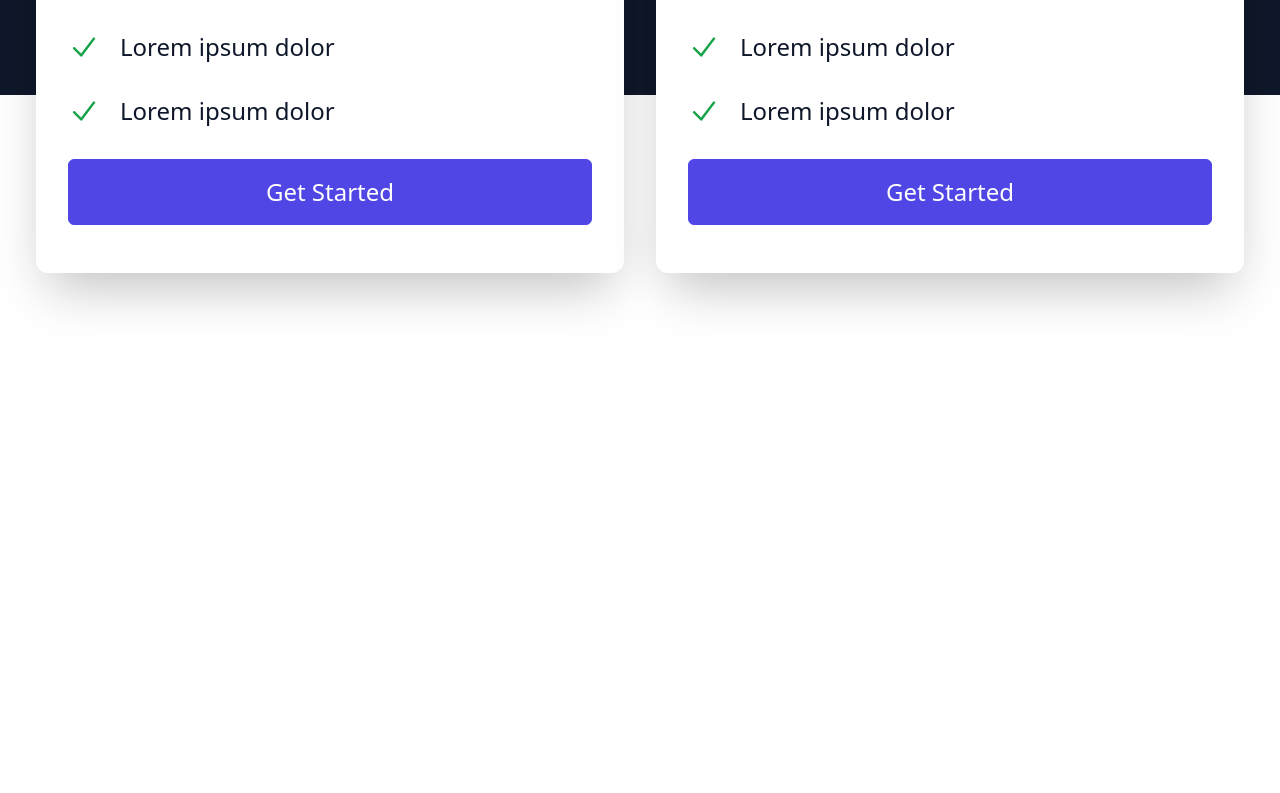
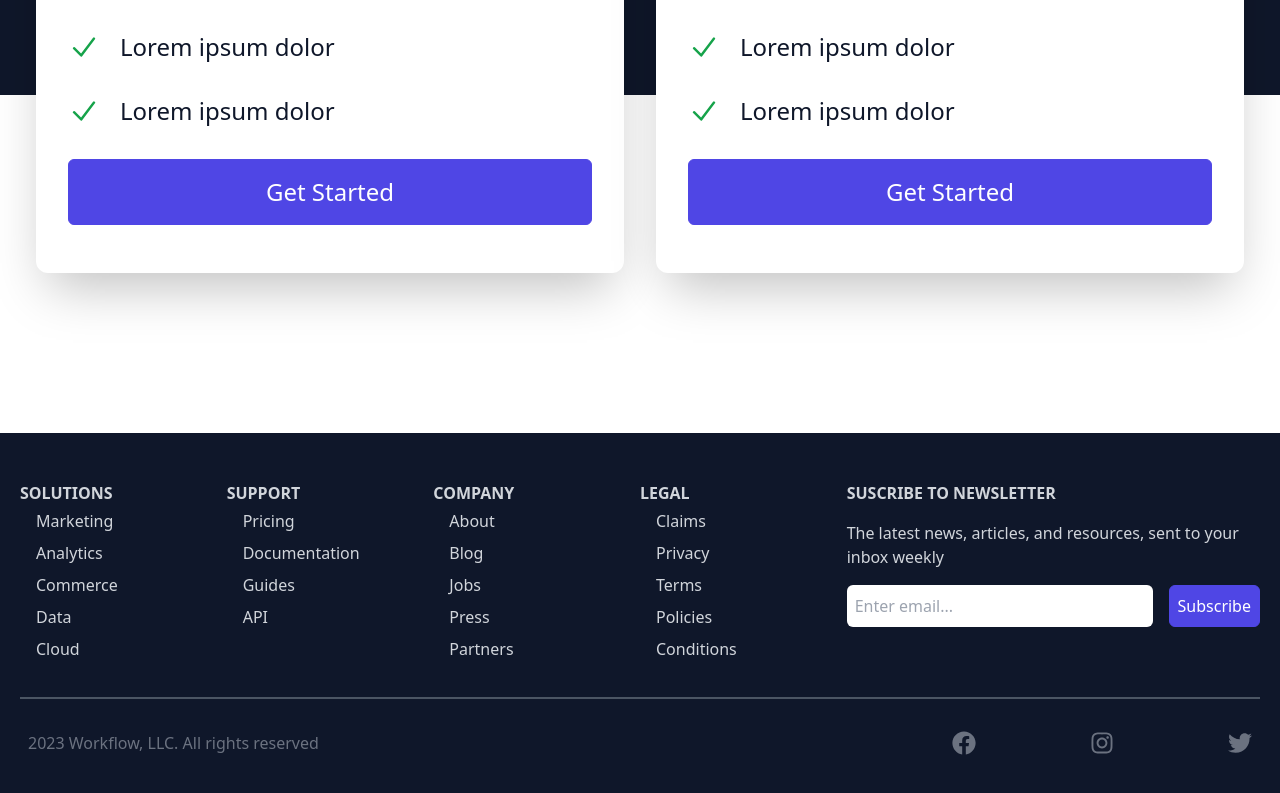
Before and after one commit to joan-gerard/cloud-app-react-tailwind, a React (Create React App) app: page / in a window 1280 px wide. Shown: the part 3691-4484 px from the top of the page. Before the commit the page ends 4028 px from the top, so only its background shows below. Built offline with nearby package versions, Linux system fonts and the light colour scheme; the HTML template or start-up script is replaced by a standard one.

Commit message:
write Footer component

```diff
--- a/package.json
+++ b/package.json
@@ -12,6 +12,7 @@
     "@types/react-dom": "^18.2.1",
     "react": "^18.2.0",
     "react-dom": "^18.2.0",
+    "react-icons": "^4.8.0",
     "react-scripts": "5.0.1",
     "typescript": "^4.9.5",
     "web-vitals": "^2.1.4"
--- a/src/App.tsx
+++ b/src/App.tsx
@@ -1,6 +1,7 @@
 import React from "react";
 import About from "./components/About";
 import AllInOne from "./components/AllInOne";
+import Footer from "./components/Footer";
 import Hero from "./components/Hero";
 import NavBar from "./components/NavBar";
 import Pricing from "./components/Pricing";
@@ -15,6 +16,7 @@
       <Support />
       <AllInOne />
       <Pricing />
+      <Footer />
     </div>
   );
 }
--- /dev/null
+++ b/src/components/Footer.tsx
@@ -0,0 +1,75 @@
+import React from "react";
+import {
+  FaFacebook,
+  FaInstagram,
+  FaTwitter,
+} from "react-icons/fa";
+
+const Footer = () => {
+  return (
+    <div className="w-full mt-24 bg-slate-900 text-gray-300 px-2 py-2">
+      <div className="max-w-[1240px] mx-auto grid grid-cols-2 md:grid-cols-6 border-b-2 border-gray-600 py-8">
+        <div>
+          <h6 className="font-bold uppercase pt-2">Solutions</h6>
+          <ul>
+            <li className="py-1">Marketing</li>
+            <li className="py-1">Analytics</li>
+            <li className="py-1">Commerce</li>
+            <li className="py-1">Data</li>
+            <li className="py-1">Cloud</li>
+          </ul>
+        </div>
+        <div>
+          <h6 className="font-bold uppercase pt-2">Support</h6>
+          <ul>
+            <li className="py-1">Pricing</li>
+            <li className="py-1">Documentation</li>
+            <li className="py-1">Guides</li>
+            <li className="py-1">API</li>
+          </ul>
+        </div>
+        <div>
+          <h6 className="font-bold uppercase pt-2">Company</h6>
+          <ul>
+            <li className="py-1">About</li>
+            <li className="py-1">Blog</li>
+            <li className="py-1">Jobs</li>
+            <li className="py-1">Press</li>
+            <li className="py-1">Partners</li>
+          </ul>
+        </div>
+        <div>
+          <h6 className="font-bold uppercase pt-2">Legal</h6>
+          <ul>
+            <li className="py-1">Claims</li>
+            <li className="py-1">Privacy</li>
+            <li className="py-1">Terms</li>
+            <li className="py-1">Policies</li>
+            <li className="py-1">Conditions</li>
+          </ul>
+        </div>
+        <div className="col-span-2 pt-8 md:pt-2">
+          <p className="font-bold uppercase ">Suscribe to newsletter</p>
+          <p className="py-4">
+            The latest news, articles, and resources, sent to your inbox weekly
+          </p>
+          <form action="" className="flex flex-col sm:flex-row">
+            <input className="w-full p-2 mr-4 rounded-md mb-4" type="email" placeholder="Enter email..."/>
+            <button className="p-2 mb-4">Subscribe</button>
+          </form>
+        </div>
+      </div>
+
+      <div className="flex flex-col max-w-[1240px] px-2 py-4 mx-auto justify-between sm:flex-row text-center text-gray-500">
+        <p className="py-4">2023 Workflow, LLC. All rights reserved</p>
+        <div className="flex justify-between sm:w-[300px] pt-4 text-2xl">
+          <FaFacebook className="" />
+          <FaInstagram />
+          <FaTwitter />
+        </div>
+      </div>
+    </div>
+  );
+};
+
+export default Footer;
```
Also changed, not shown: 1 other file (tests, documents, lock files or other folders).
